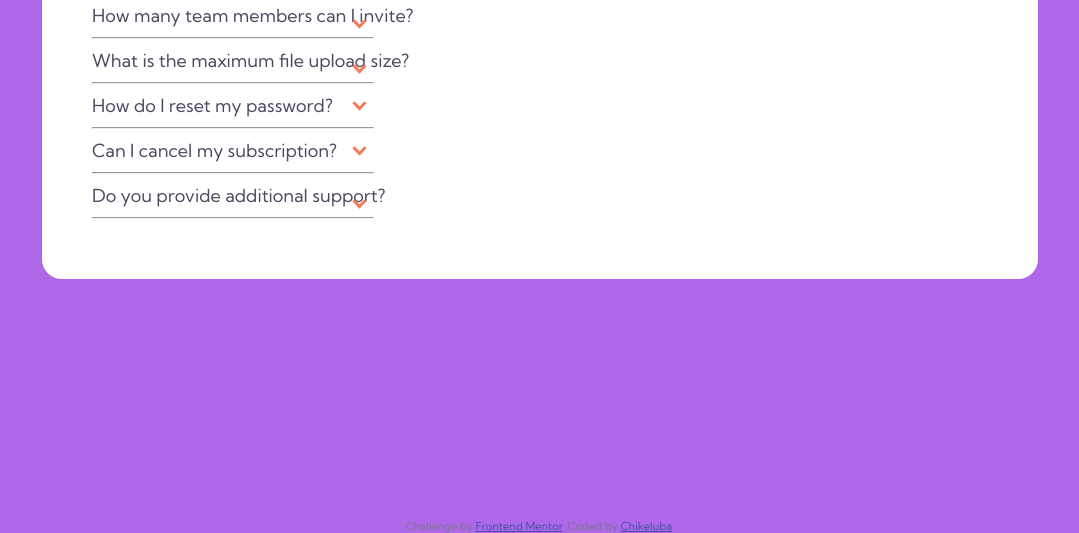
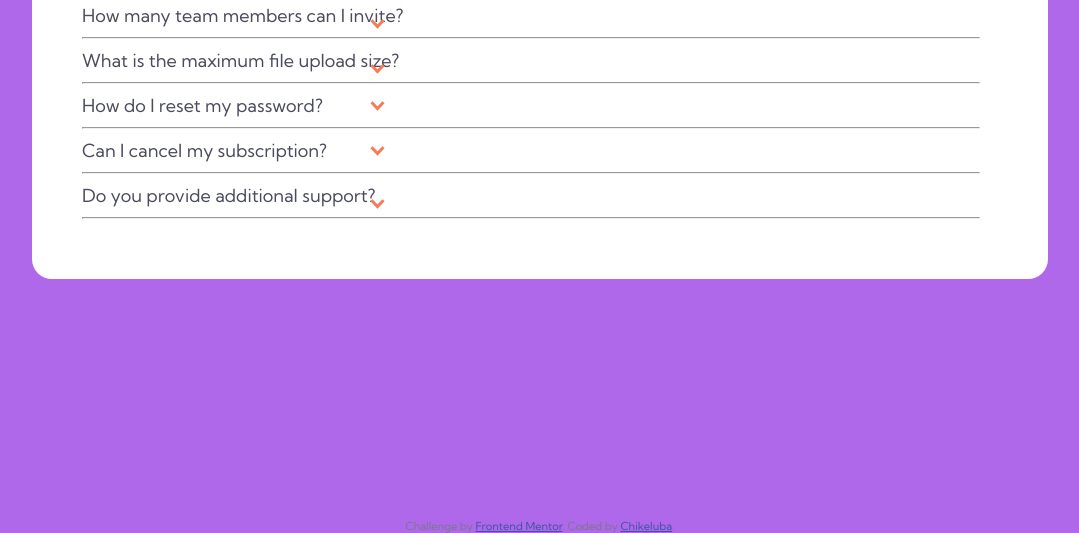
Before and after one commit to Don-Wealth/faq-accordion-card, a plain HTML site: page index.html in a window 1280 px wide. Shown: the part 414-947 px from the top of the page, without its empty margins (100-1179 px from the left). Drawn offline with Linux system fonts and the light colour scheme.

Commit message:
fixed section width

```diff
--- a/style.css
+++ b/style.css
@@ -17,6 +17,7 @@ body {
   margin-top: 30vh;
   margin-bottom: 30vh;
   padding: 50px;
+  padding-right: 70px;
   padding-top: 120px;
   border-radius: 20px;
   position: relative;
@@ -59,7 +60,7 @@ h2:hover {
 }
 hr {
   color: hsl(240, 5%, 91%);
-  width: 280px;
+  width: 100%;
   margin-top: 10px;
   margin-bottom: 10px;
 }
@@ -75,7 +76,7 @@ p + img {
   display: inline-block;
   position: absolute;
   top: 15px;
-  left: 260px;
+  left: 24em;
 }
 .arrow {
   top: 7px;
```
